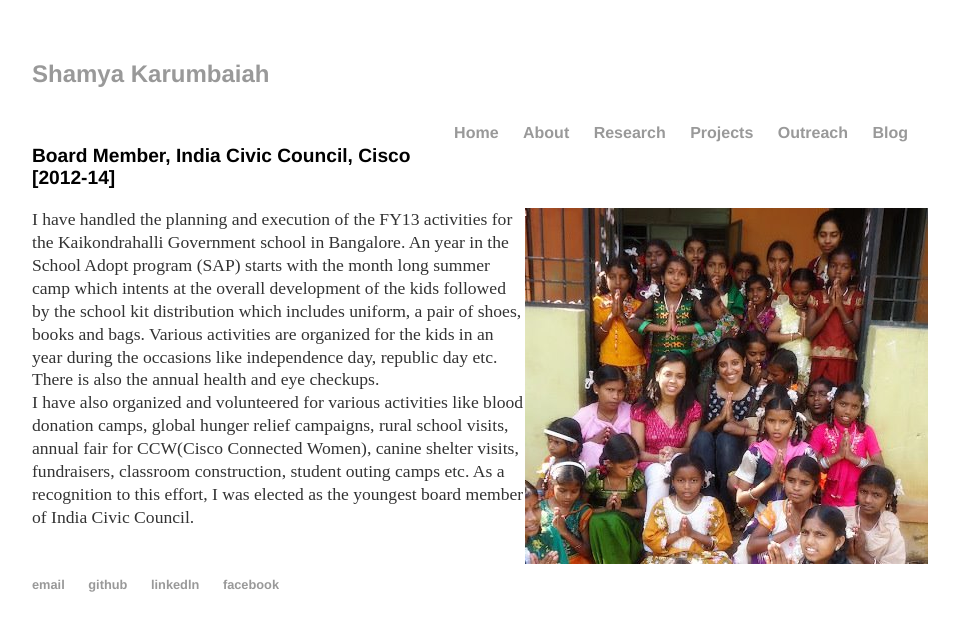
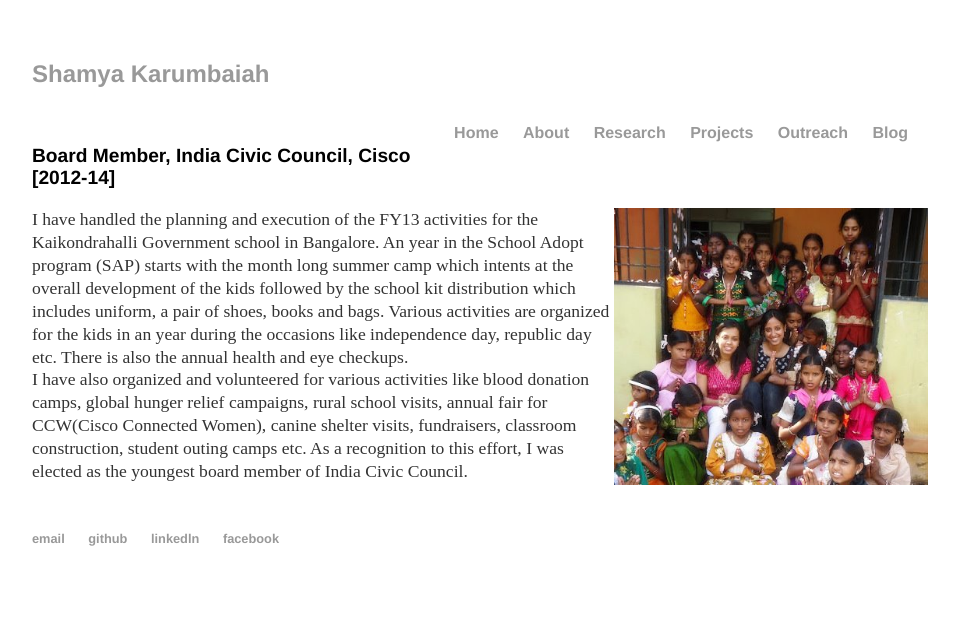
Before and after one commit to Shamya/shamyatest.github.io, a Jekyll site: the page built from outreach/index.html, in a window 1280 px wide. Shown: the top 631 px of the page, without its empty margins (160-1119 px from the left). Built offline with Jekyll 4.4.1, drawn with Linux system fonts in a browser that asks for light colours.

Commit message:
Update index.html

```diff
--- a/outreach/index.html
+++ b/outreach/index.html
@@ -4,7 +4,7 @@
 ---
 <div class="blurb">
   <h3>Board Member, India Civic Council, Cisco [2012-14]</h3>
-  <img src="/images/outreach.jpg" align="right"></imag>
+  <img src="/images/outreach.jpg" align="right" height="35%" width="35%"></imag>
 	<p>
 	I have handled the planning and execution of the FY13 activities for the Kaikondrahalli Government school in Bangalore. An year in the School Adopt program (SAP) starts with the month long summer camp which intents at the overall development of the kids followed by the school kit distribution which includes uniform, a pair of shoes, books and bags. Various activities are organized for the kids in an year during the  occasions like independence day, republic day etc. There is also the annual health and eye checkups. <br>
     I have also organized and volunteered for various activities like blood donation camps, global hunger relief campaigns, rural school visits, annual fair for CCW(Cisco Connected Women), canine shelter visits, fundraisers, classroom construction, student outing camps etc. As a recognition to this effort, I was elected as the youngest board member of India Civic Council.
```
